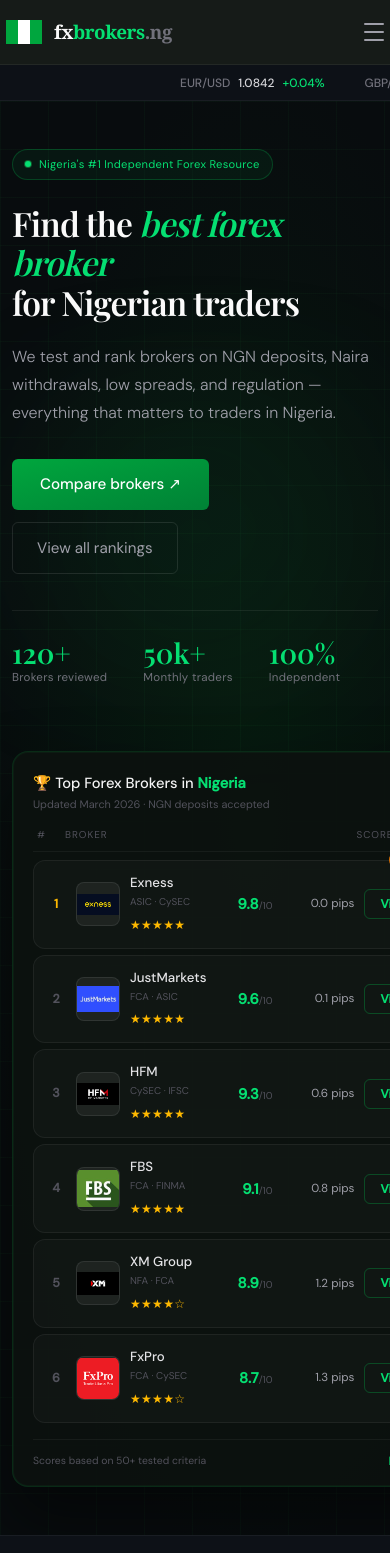
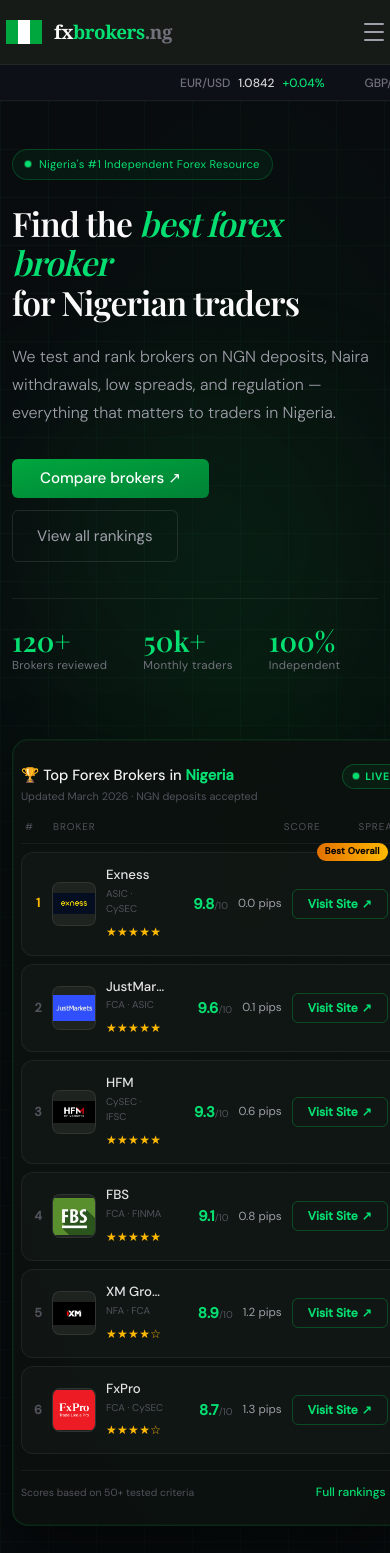
Before and after one commit to satoshikemboi/IB-Nigeria, a React (Vite) app: page / in a window 390 px wide. Shown: the top 1553 px of the page. Built offline with nearby package versions, Linux system fonts and the light colour scheme; a web font is replaced by a local one.

Commit message:
resizing the width for home

```diff
--- a/src/pages/Home.jsx
+++ b/src/pages/Home.jsx
@@ -174,12 +174,12 @@
             <div className="flex gap-3 flex-wrap mb-9">
               <a
                 href="/compare"
-                className="inline-flex items-center gap-2 px-7 py-3.5 bg-linear-to-br from-green-600 to-green-700 text-white text-[0.95rem] font-medium rounded-md transition-all duration-200 hover:-translate-y-0.5 hover:shadow-[0_10px_32px_rgba(22,163,74,0.4)] no-underline"
+                className="inline-flex items-center gap-2 px-7 py-2 md:py-3.5 bg-linear-to-br from-green-600 to-green-700 text-white text-[0.95rem] font-medium rounded-md transition-all duration-200 hover:-translate-y-0.5 hover:shadow-[0_10px_32px_rgba(22,163,74,0.4)] no-underline"
               >
                 Compare brokers ↗
               </a>
               <a
-                href="/rankings"
+                href="/brokers"
                 className="inline-flex items-center gap-2 px-6 py-3.5 bg-transparent text-zinc-400 text-[0.95rem] border border-white/10 rounded-md transition-all duration-200 hover:border-white/30 hover:text-white no-underline"
               >
                 View all rankings
@@ -202,8 +202,8 @@
           </div>
 
           {/* ── RIGHT: rankings card ── */}
-          <div className="flex-1 basis-105 animate-fade-up-d1">
-            <div className="bg-[rgba(13,18,15,0.92)] border border-green-500/[0.14] rounded-2xl p-5 pb-4 backdrop-blur-xl card-shadow">
+          <div className="flex-1 object-contain basis-105 animate-fade-up-d1">
+            <div className="bg-[rgba(13,18,15,0.92)] border border-green-500/[0.14] rounded-2xl px-2 md:p-6 py-6 backdrop-blur-xl max-w-116 md:max-w-160 card-shadow">
 
               {/* Card header */}
               <div className="flex justify-between items-start mb-4">
@@ -231,7 +231,7 @@
               </div>
 
               {/* Broker rows */}
-              <div className="flex flex-col gap-1.5">
+              <div className="flex flex-col gap-2">
                 {brokers.map((b) => (
                   <a
                     key={b.rank}
@@ -248,7 +248,7 @@
                     )}
 
                     {/* Rank */}
-                    <span className={`w-5 shrink-0 text-center text-[0.78rem] font-semibold ${b.rank === 1 ? "text-amber-400" : "text-zinc-600"}`}>
+                    <span className={`w-2 md:w-4 shrink-0 text-center text-[0.78rem] font-semibold ${b.rank === 1 ? "text-amber-400" : "text-zinc-600"}`}>
                       {b.rank}
                     </span>
 
@@ -281,7 +281,7 @@
                     </div>
 
                     {/* Spread */}
-                    <div className="w-18 text-right text-[0.73rem] text-zinc-400 shrink-0">
+                    <div className="md-w-18 text-right text-[0.73rem] text-zinc-400 shrink-0">
                       {b.spread}
                     </div>
 
```
